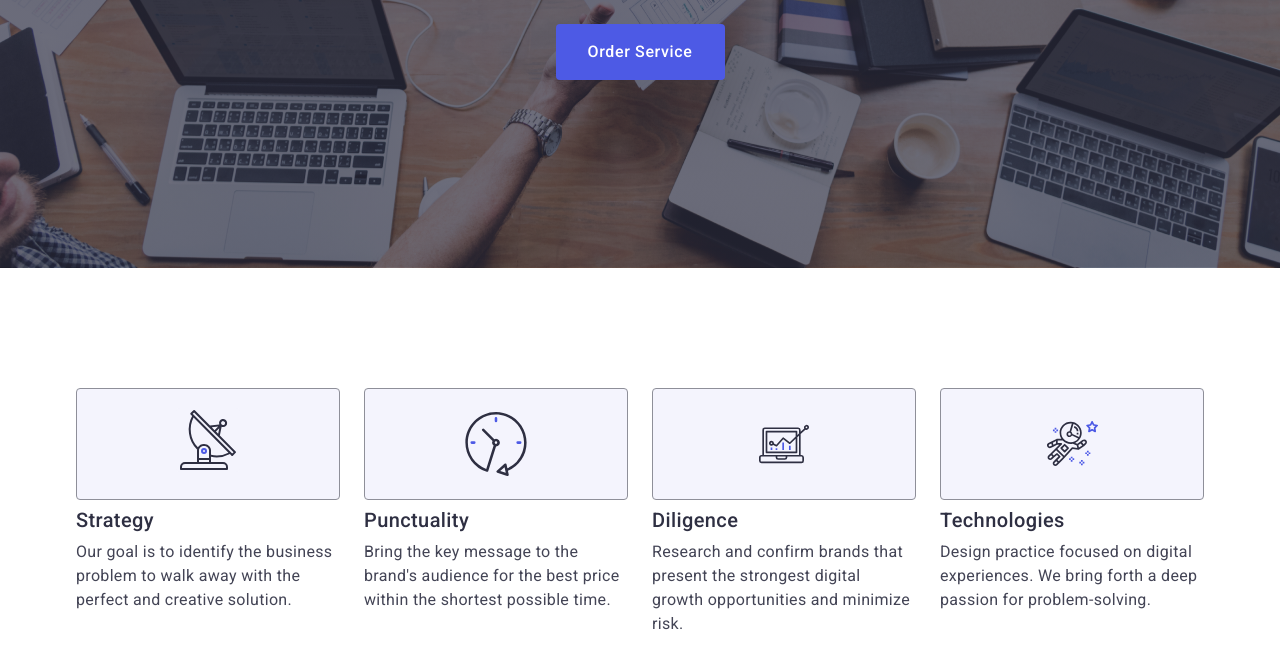
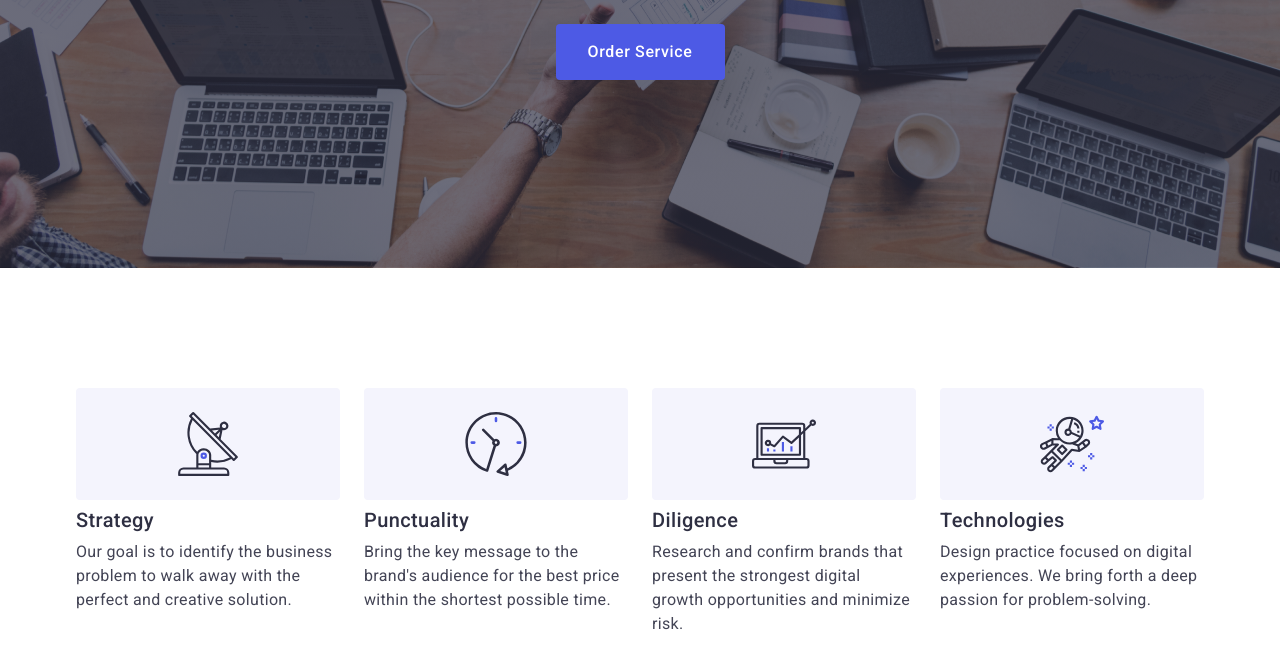
Before and after one commit to Andrii-Marshak/goit-markup-hw-04, a plain HTML site: page index.html in a window 1280 px wide. Shown: the part 405-1074 px from the top of the page. Drawn offline with nearby package versions, Linux system fonts and the light colour scheme.

Commit message:
Змінено файли index.html та styles.css

```diff
--- a/css/styles.css
+++ b/css/styles.css
@@ -261,6 +261,20 @@ nav ul {
     padding: 120px 0;
 }
 
+.service-item {
+    flex-basis: calc((100% - 72px) / 4);
+}
+
+.service-icon-container {
+    width: 264px;
+    height: 112px;
+    background: #f4f4fd;
+    border-radius: 4px;
+    display: flex;
+    align-items: center;
+    justify-content: center;
+    margin-bottom: 8px;
+}
 
 .service-icon-antenna {
     border: 1px solid #8e8f99;
@@ -268,17 +282,6 @@ nav ul {
     width: 264px;
     height: 112px;
     background: #f4f4fd;
-    display: flex;
-    align-items: center;
-    justify-content: center;
-    margin-bottom: 8px;
-}
-
-.service-icon-container {
-    width: 64px;
-    height: 64px;
-    background: #f4f4fd;
-    border-radius: 4px;
     display: flex;
     align-items: center;
     justify-content: center;
@@ -336,6 +339,7 @@ nav ul {
     cursor: pointer;
     border-radius: 4px;
     padding: 12px 24px;
+    transition: background-color 250ms cubic-bezier(0.4, 0, 0.2, 1);
 }
 
 
--- a/index.html
+++ b/index.html
@@ -25,7 +25,7 @@
   </head>
 
   <body>
-    <header class="header-contact">
+    <header class="header-contact" id="header">
       <div class="container header-container">
         <nav class="nav">
           <a href="./index.html" class="logo header-logo">
@@ -67,17 +67,15 @@
         </div>
       </section>
       <section class="services_section" id="services">
-        <div class="container" id="services">
+        <div class="container">
           <h2 class="visually-hidden">Our Services</h2>
-          <ul class="services-list" id="services-list">
+          <ul class="services-list">
             <li class="services_item">
-              <section class="service-icon-antenna">
-                <div class="service-icon-container" id="service-icon-container">
-                  <svg width="60" height="64">
-                    <use href="./images/icon.svg#icon-antenna"></use>
-                  </svg>
-                </div>
-              </section>
+              <div class="service-icon-container">
+                <svg width="64" height="64">
+                  <use href="./images/icon.svg#icon-antenna"></use>
+                </svg>
+              </div>
               <h3 class="service_title">Strategy</h3>
               <p class="service_description">
                 Our goal is to identify the business problem to walk away with
@@ -85,11 +83,11 @@
               </p>
             </li>
             <li class="services_item">
-              <section class="service-icon-clock">
+              <div class="service-icon-container">
                 <svg width="64" height="64">
                   <use href="./images/icon.svg#icon-clock"></use>
                 </svg>
-              </section>
+              </div>
               <h3 class="service_title">Punctuality</h3>
               <p class="service_description">
                 Bring the key message to the brand's audience for the best price
@@ -97,11 +95,11 @@
               </p>
             </li>
             <li class="services_item">
-              <section class="service-icon-diagram">
-                <svg width="64" height="50">
+              <div class="service-icon-container">
+                <svg width="64" height="64">
                   <use href="./images/icon.svg#icon-diagram"></use>
                 </svg>
-              </section>
+              </div>
               <h3 class="service_title">Diligence</h3>
               <p class="service_description">
                 Research and confirm brands that present the strongest digital
@@ -109,11 +107,11 @@
               </p>
             </li>
             <li class="services_item">
-              <section class="service-icon-astronaut">
-                <svg width="51" height="57">
+              <div class="service-icon-container">
+                <svg width="64" height="64">
                   <use href="./images/icon.svg#icon-astronaut"></use>
                 </svg>
-              </section>
+              </div>
               <h3 class="service_title">Technologies</h3>
               <p class="service_description">
                 Design practice focused on digital experiences. We bring forth a
@@ -123,6 +121,7 @@
           </ul>
         </div>
       </section>
+
       <section class="team" id="team">
         <div class="container">
           <h2 class="team_title">Our Team</h2>
```
